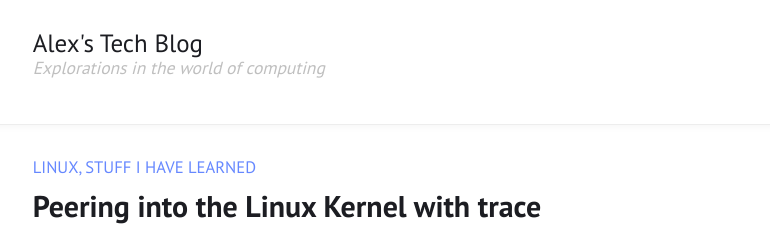
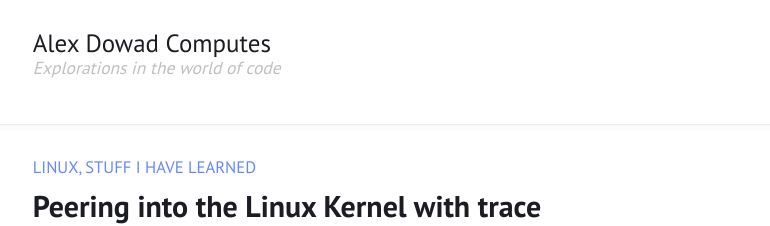
Before and after one commit to alexdowad/alexdowad.github.io, a Jekyll site: the page built from _posts/2020-06-04-peering-in-the-kernel-with-trace.markdown, in a window 1280 px wide. Shown: the top 226 px of the page, without its empty margins (254-1024 px from the left). Built offline with Jekyll 4.4.1, drawn with Linux system fonts in a browser that asks for light colours.

Commit message:
Adjust blog title

```diff
--- a/_config.yml
+++ b/_config.yml
@@ -1,8 +1,8 @@
 # Site settings
 
-title: Alex's Tech Blog
+title: Alex Dowad Computes
 email: alexinbeijing@gmail.com
-description: Explorations in the world of computing
+description: Explorations in the world of code
 baseurl: "" # subpath
 url: "" # base hostname & protocol
 github_username:  alexdowad
```
